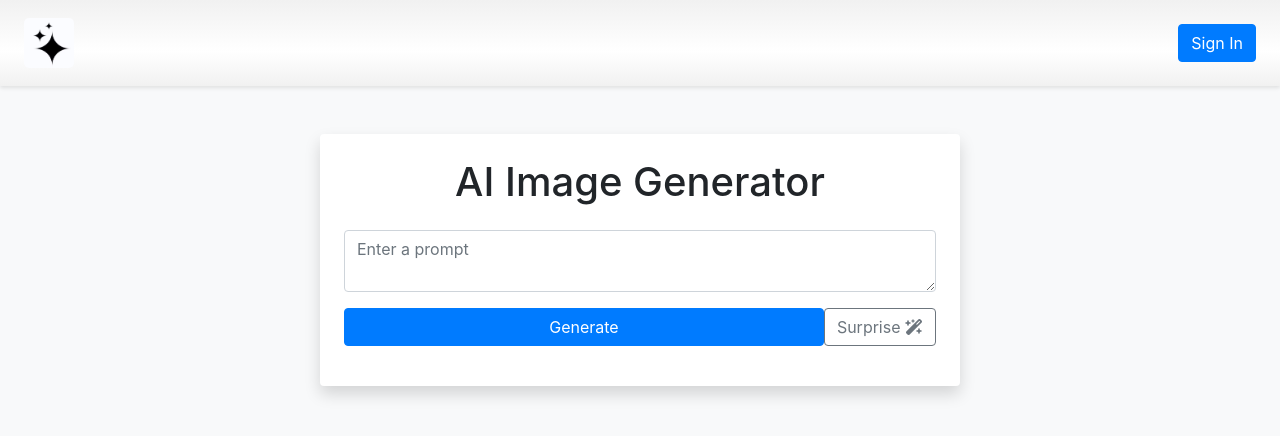
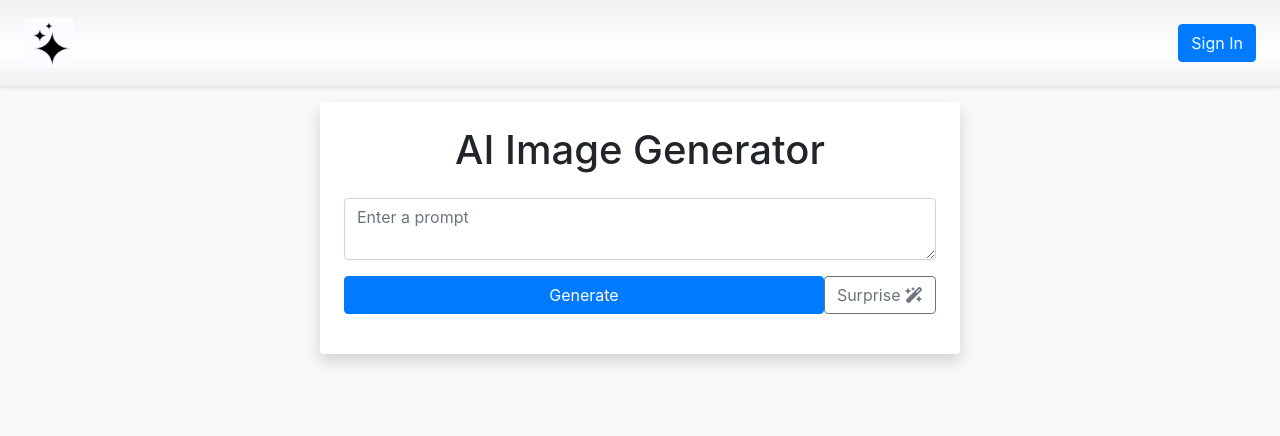
Before and after one commit to noah23olsen/Diffusion-Image-Generator, a Flask app: page / in a window 1280 px wide. Shown: the top 436 px of the page. Run offline with Flask 3, Linux system fonts and the light colour scheme; some libraries are stand-ins or nearby versions.

Commit message:
reduce margin

```diff
--- a/templates/index.html
+++ b/templates/index.html
@@ -35,7 +35,7 @@
             </div>
 
             <div class="row d-flex justify-content-center">
-                <div class="col-md-8 col-lg-6 mt-5 p-4 shadow bg-white rounded">
+                <div class="col-md-8 col-lg-6 mt-3 p-4 shadow bg-white rounded">
                     <h1 class="text-center mb-4">AI Image Generator</h1>
 
                     <form method="POST" class="form-group">
```
